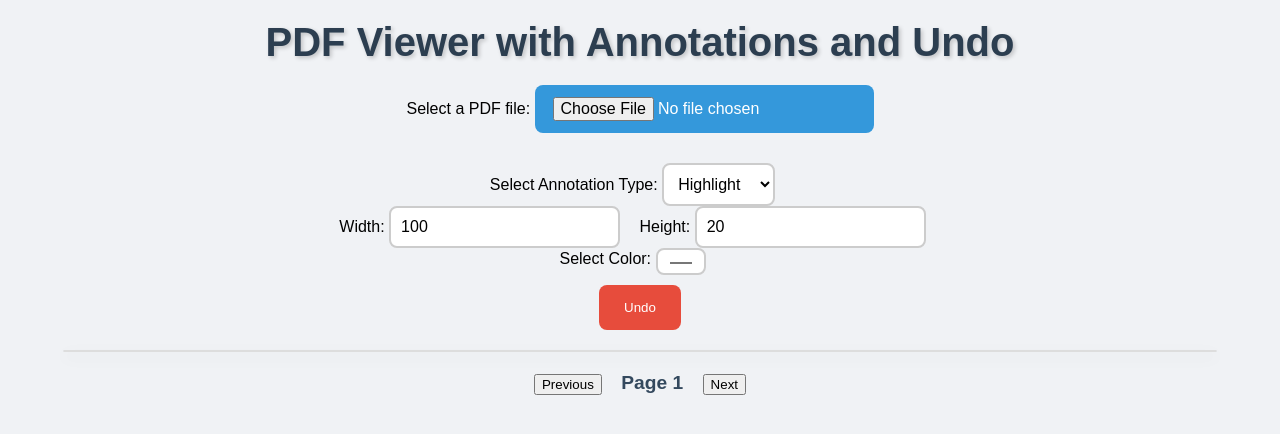
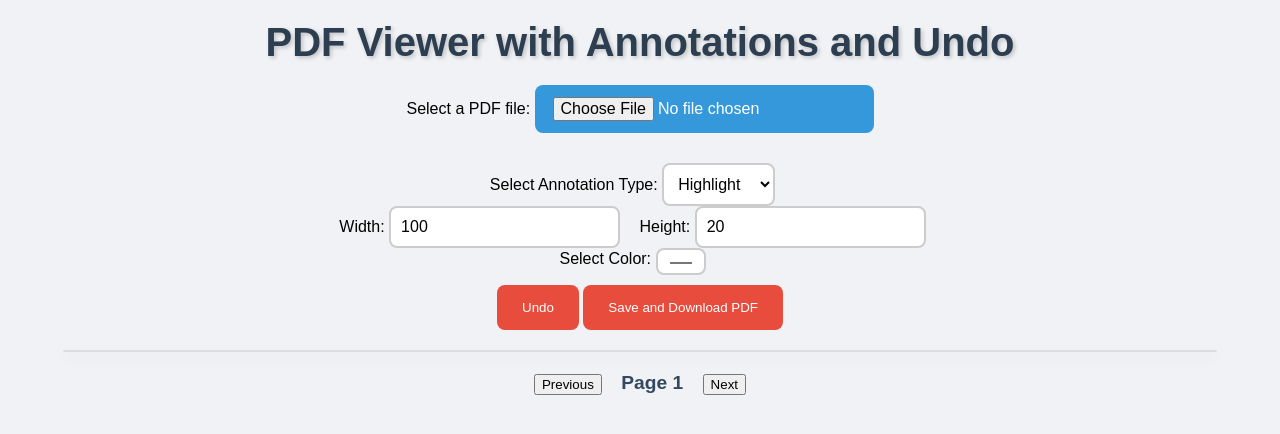
Before and after one commit to Shreyash000007/PDF_ANNOTATION_TOOL-PY, a Flask app: page / in a window 1280 px wide. Shown: the top 434 px of the page. Run offline with Flask 2, Linux system fonts and the light colour scheme; some libraries are stand-ins or nearby versions.

Commit message:
shreyash

```diff
--- a/app.py
+++ b/app.py
@@ -1,6 +1,10 @@
 from flask import Flask, render_template, request, jsonify, send_from_directory
 import os
 from collections import defaultdict
+from PyPDF2 import PdfReader, PdfWriter, PageObject
+from reportlab.lib.pagesizes import letter
+from reportlab.pdfgen import canvas
+from io import BytesIO
 
 app = Flask(__name__)
 
@@ -23,7 +27,79 @@ def save_annotations():
     data = request.json  # Contains annotations for each page
     annotations.update(data)  # Save the annotations (could be stored in a file/database in the future)
 
+    # Save the annotations to the PDF (this needs implementation)
+    annotated_pdf_path = apply_annotations(PDF_PATH, annotations)
+
     return jsonify({"status": "success", "message": "Annotations saved successfully!"})
+
+@app.route('/api/download_pdf', methods=['GET', 'POST'])
+def download_pdf():
+    if request.method == 'POST':
+        file_name = request.form.get('file_name')
+        if file_name:
+            file_path = os.path.join(r'C:\Users\DELL\Downloads\PyMuPdF Project\static', file_name)
+            if os.path.exists(file_path):
+                return send_from_directory(os.path.dirname(file_path), os.path.basename(file_path), as_attachment=True)
+            else:
+                return jsonify({"status": "error", "message": "File not found."})
+        else:
+            return jsonify({"status": "error", "message": "File name not provided."})
+    else:
+        # Path to the saved annotated PDF
+        annotated_pdf_path = r'C:\Users\DELL\Downloads\PyMuPdF Project\static\annotated_estimate.pdf'
+        if os.path.exists(annotated_pdf_path):
+            return send_from_directory(os.path.dirname(annotated_pdf_path), os.path.basename(annotated_pdf_path), as_attachment=True)
+        else:
+            return jsonify({"status": "error", "message": "Annotated PDF not found."})
+
+def apply_annotations(pdf_path, annotations):
+    reader = PdfReader(pdf_path)
+    writer = PdfWriter()
+
+    # Create a new in-memory file for the annotated PDF
+    output_pdf_path = r'C:\Users\DELL\Downloads\PyMuPdF Project\static\annotated_estimate.pdf'
+
+    # Iterate through all pages of the original PDF
+    for page_num, page in enumerate(reader.pages):
+        # Apply annotations for the current page
+        if page_num + 1 in annotations:  # Annotations are 1-based index
+            for annotation in annotations[page_num + 1]:
+                x = annotation['position']['x']
+                y = annotation['position']['y']
+                width = annotation['position']['width']
+                height = annotation['position']['height']
+                color = annotation['color']
+                annotation_type = annotation['type']
+
+                if annotation_type == 'highlight':
+                    # Apply highlight annotation using PyPDF2
+                    annot = page.Annot(rect=[x, y, x + width, y + height], flags=4, contents='Highlight')
+                    annot.set_color(color)
+                    page.add_annotation(annot)
+                elif annotation_type == 'circle':
+                    # Apply circle annotation using PyPDF2
+                    annot = page.Annot(rect=[x, y, x + width, y + height], flags=4, contents='Circle')
+                    annot.set_color(color)
+                    page.add_annotation(annot)
+                elif annotation_type == 'underline':
+                    # Apply underline annotation using PyPDF2
+                    annot = page.Annot(rect=[x, y, x + width, y + height], flags=4, contents='Underline')
+                    annot.set_color(color)
+                    page.add_annotation(annot)
+                elif annotation_type == 'line':
+                    # Apply line annotation using PyPDF2
+                    annot = page.Annot(rect=[x, y, x + width, y + height], flags=4, contents='Line')
+                    annot.set_color(color)
+                    page.add_annotation(annot)
+
+        writer.add_page(page)
+
+    # Save the final annotated PDF to a file
+    with open(output_pdf_path, 'wb') as f:
+        writer.write(f)
+
+    return output_pdf_path
+
 
 if __name__ == '__main__':
     app.run(debug=True)
--- a/templates/index.html
+++ b/templates/index.html
@@ -41,32 +41,28 @@
             position: absolute;
             cursor: pointer;
             transition: background-color 0.3s ease, transform 0.2s ease;
-            opacity: 0.7; /* Set transparency for all annotations */
-        }
-
-        .annotation:hover {
-            transform: scale(1.1);
+            opacity: 0.7;
         }
 
         .annotation.highlight {
-            background-color: rgba(255, 255, 0, 0.4); /* Transparent Highlight */
+            background-color: rgba(255, 255, 0, 0.4);
             filter: blur(1px);
         }
 
         .annotation.circle {
             border-radius: 50%;
             border: 2px solid transparent;
-            background-color: rgba(0, 255, 0, 0.3); /* Transparent circle */
+            background-color: rgba(0, 255, 0, 0.3);
         }
 
         .annotation.underline {
             text-decoration: underline;
-            color: rgba(0, 0, 255, 0.5); /* Transparent underline */
+            color: rgba(0, 0, 255, 0.5);
         }
 
         .annotation.line {
             background-color: transparent;
-            border: 2px solid rgba(0, 255, 0, 0.7); /* Transparent line */
+            border: 2px solid rgba(0, 255, 0, 0.7);
         }
 
         .controls {
@@ -141,7 +137,6 @@
             border-color: #3498db;
         }
 
-        /* Responsive Design */
         @media (max-width: 768px) {
             #pdf-container {
                 width: 95%;
@@ -173,7 +168,6 @@
         <input type="file" id="pdf-upload" accept="application/pdf" />
     </div>
 
-    <!-- Annotation Controls -->
     <div class="annotation-controls">
         <label for="annotation-type">Select Annotation Type:</label>
         <select id="annotation-type">
@@ -194,6 +188,7 @@
 
     <div class="controls">
         <button id="undo-btn">Undo</button>
+        <button id="save-btn">Save and Download PDF</button>
     </div>
 
     <div id="pdf-container"></div>
@@ -231,33 +226,28 @@
         // Render a single page from the PDF
         function renderPage(pageNumber) {
             pdfDoc.getPage(pageNumber).then(function(page) {
-                const scale = 1.5;  // Zoom scale
+                const scale = 1.5;
                 const viewport = page.getViewport({ scale: scale });
                 const container = document.getElementById('pdf-container');
 
-                // Create a div to hold the page (for styling purposes)
                 const pageContainer = document.createElement('div');
                 pageContainer.classList.add('pdf-page');
                 container.appendChild(pageContainer);
 
-                // Create a canvas element for this page
                 const canvas = document.createElement('canvas');
                 const context = canvas.getContext('2d');
                 canvas.width = viewport.width;
                 canvas.height = viewport.height;
                 pageContainer.appendChild(canvas);
 
-                // Render the page on the canvas
                 page.render({
                     canvasContext: context,
                     viewport: viewport
                 }).promise.then(function() {
-                    // Render annotations for the current page
                     renderAnnotations(pageNumber);
                     document.getElementById('page-info').textContent = `Page ${currentPage} of ${pdfDoc.numPages}`;
                 });
 
-                // Listen for click and drag events to add annotations
                 canvas.addEventListener('click', function(e) {
                     const annotationType = document.getElementById('annotation-type').value;
                     const width = parseInt(document.getElementById('annotation-width').value, 10);
@@ -274,12 +264,10 @@
             });
         }
 
-        // Render annotations for a specific page
         function renderAnnotations(pageNumber) {
             const pageAnnotations = annotations[pageNumber] || [];
             const pageContainer = document.querySelectorAll('.pdf-page')[pageNumber - 1];
 
-            // Clear previous annotations
             pageContainer.querySelectorAll('.annotation').forEach(function(annotation) {
                 annotation.remove();
             });
@@ -287,59 +275,44 @@
             pageAnnotations.forEach(annotation => {
                 const annotationDiv = document.createElement('div');
                 annotationDiv.classList.add('annotation', annotation.type);
-                annotationDiv.style.left = annotation.position[0] + 'px';
-                annotationDiv.style.top = annotation.position[1] + 'px';
-                annotationDiv.style.width = annotation.position[2] + 'px';
-                annotationDiv.style.height = annotation.position[3] + 'px';
-                annotationDiv.style.backgroundColor = annotation.color;
-
+                annotationDiv.style.left = `${annotation.position.x}px`;
+                annotationDiv.style.top = `${annotation.position.y}px`;
+                annotationDiv.style.width = `${annotation.position.width}px`;
+                annotationDiv.style.height = `${annotation.position.height}px`;
+                annotationDiv.style.backgroundColor = annotation.color || 'rgba(255, 255, 0, 0.4)';
                 pageContainer.appendChild(annotationDiv);
             });
         }
 
-        // Add annotation to the page
         function addAnnotation(pageNumber, position, type, color) {
             if (!annotations[pageNumber]) {
                 annotations[pageNumber] = [];
             }
 
-            const annotation = {
-                type: type,
-                position: [position.x, position.y, position.width, position.height],
-                color: color,
-                filter: type === "highlight" ? "blur(2px)" : ""
-            };
+            const annotation = { type, position, color };
+            annotations[pageNumber].push(annotation);
 
-            annotations[pageNumber].push(annotation);
-            history.push({ action: 'add', page: pageNumber, annotation });
-            renderAnnotations(pageNumber);
-        }
-
-        // Undo last action
-        function undo() {
-            if (history.length > 0) {
-                const lastAction = history.pop();
-                if (lastAction.action === 'add') {
-                    eraseAnnotation(lastAction.page, lastAction.annotation);
-                }
-            }
-        }
-
-        // Erase annotation from the page
-        function eraseAnnotation(pageNumber, annotationToRemove) {
-            if (!annotations[pageNumber]) return;
-
-            annotations[pageNumber] = annotations[pageNumber].filter(annotation => {
-                return !(annotation.position[0] === annotationToRemove.position[0] &&
-                         annotation.position[1] === annotationToRemove.position[1] &&
-                         annotation.position[2] === annotationToRemove.position[2] &&
-                         annotation.position[3] === annotationToRemove.position[3]);
-            });
+            history.push({ action: 'add', pageNumber, annotation });
 
             renderAnnotations(pageNumber);
         }
 
-        // Navigation buttons
+        function undo() {
+            const lastAction = history.pop();
+            if (lastAction && lastAction.action === 'add') {
+                const { pageNumber, annotation } = lastAction;
+                annotations[pageNumber] = annotations[pageNumber].filter(a => a !== annotation);
+                renderAnnotations(pageNumber);
+            }
+        }
+
+        document.getElementById('pdf-upload').addEventListener('change', function(e) {
+            const file = e.target.files[0];
+            if (file && file.type === 'application/pdf') {
+                loadPDF(file);
+            }
+        });
+
         document.getElementById('prev-btn').addEventListener('click', function() {
             if (currentPage > 1) {
                 currentPage--;
@@ -354,20 +327,25 @@
             }
         });
 
-        // Undo button
-        document.getElementById('undo-btn').addEventListener('click', function() {
-            undo();
+        document.getElementById('undo-btn').addEventListener('click', undo);
+
+        document.getElementById('save-btn').addEventListener('click', function() {
+            const annotationsData = annotations;
+            fetch('/api/save_annotations', {
+                method: 'POST',
+                headers: {
+                    'Content-Type': 'application/json'
+                },
+                body: JSON.stringify(annotationsData)
+            })
+            .then(response => response.json())
+            .then(data => {
+                console.log("Annotations saved:", data);
+                window.location.href = '/api/download_pdf';  // Trigger the PDF download
+            })
+            .catch(error => console.error("Error saving annotations:", error));
         });
 
-        // Listen for file selection
-        document.getElementById('pdf-upload').addEventListener('change', function(event) {
-            const file = event.target.files[0];
-            if (file && file.type === 'application/pdf') {
-                loadPDF(file); // Load the selected PDF
-            } else {
-                alert("Please select a valid PDF file.");
-            }
-        });
     </script>
 </body>
 </html>
```
